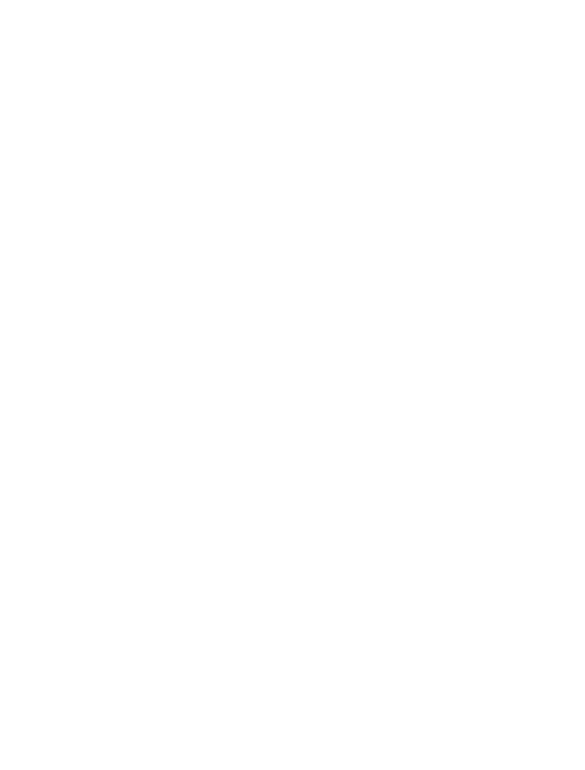
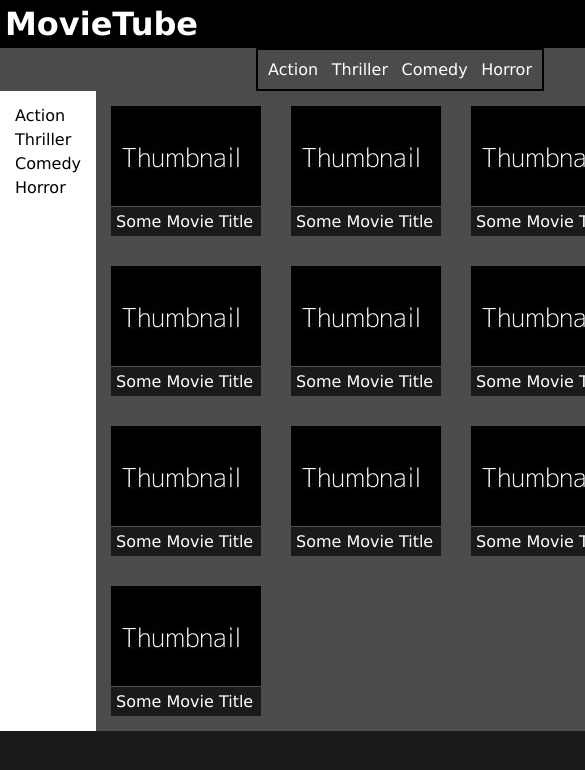
Before and after one commit to DarkoTal-an/uib-layout-flexbox-laying-out-full-page, a plain HTML site: page index.html in a window 390 px wide. Shown: the top 770 px of the page, 585 px wide, since content can reach past the window. Drawn offline with Linux system fonts and the light colour scheme.

Commit message:
exercise finished; looks iddentical; satisfied all requirements; but isnt't responsive in whole!

```diff
--- a/index.html
+++ b/index.html
@@ -5,6 +5,54 @@
         <link rel="stylesheet" href="styles.css">
     </head>
     <body>
+        <header><h1>MovieTube</h1></header>
+
+        <main class="flex-container">
+            <nav class="flex-nav">
+                <ul>
+                    <li>Action</li>
+                    <li>Thriller</li>
+                    <li>Comedy</li>
+                    <li>Horror</li>
+                </ul>
+            </nav>
+
+            <div class="flex-box-body">
+                <aside class="nav-aside">
+                    <ul>
+                        <li>Action</li>
+                        <li>Thriller</li>
+                        <li>Comedy</li>
+                        <li>Horror</li>
+                    </ul>
+                </aside>
+
+                <section class="flex-box-thumbnails">
+                    <div class="thumbnail"><img src="images/thumbnail.jpg" alt="thumbnail"><div><p>Some Movie Title</p>
+                    </div>
+                    </div>
+                    <div class="thumbnail"><img src="images/thumbnail.jpg" alt="thumbnail"><div><p>Some Movie Title</p></div>
+                    </div>
+                    <div class="thumbnail"><img src="images/thumbnail.jpg" alt="thumbnail"><div><p>Some Movie Title</p></div>
+                    </div>
+                    <div class="thumbnail"><img src="images/thumbnail.jpg" alt="thumbnail"><div><p>Some Movie Title</p></div>
+                    </div>
+                    <div class="thumbnail"><img src="images/thumbnail.jpg" alt="thumbnail"><div><p>Some Movie Title</p></div>
+                    </div>
+                    <div class="thumbnail"><img src="images/thumbnail.jpg" alt="thumbnail"><div><p>Some Movie Title</p></div>
+                    </div>
+                    <div class="thumbnail"><img src="images/thumbnail.jpg" alt="thumbnail"><div><p>Some Movie Title</p></div>
+                    </div>
+                    <div class="thumbnail"><img src="images/thumbnail.jpg" alt="thumbnail"><div><p>Some Movie Title</p></div>
+                    </div>
+                    <div class="thumbnail"><img src="images/thumbnail.jpg" alt="thumbnail"><div><p>Some Movie Title</p></div>
+                    </div>
+                    <div class="thumbnail"><img src="images/thumbnail.jpg" alt="thumbnail"><div><p>Some Movie Title</p></div>
+                    </div>
+                </section>
+            </div>
+
+        </main>
 
     </body>
 </html>
--- a/styles.css
+++ b/styles.css
@@ -3,3 +3,105 @@
     margin: 0px;
     font-family: Verdana, Geneva, Tahoma, sans-serif;
 }
+
+html {
+    background-color: #1a1a1a;
+}
+
+body {
+    background-color: #4b4b4b;
+    margin: 0px auto;
+    width: 800px;
+    /* height: 99vh; */
+
+}
+
+header {
+    background-color: #000;
+    color: white;
+    padding: 5px;
+
+}
+
+/* shutting the boring bullets down */
+li {
+    list-style-type: none;
+
+}
+
+/* the main container-insuring that the flex-boxes and elements contained get the 100% space inside the body */
+
+.flex-container {
+    display: flex;
+    flex-direction: column;
+    /* width: 100%; */
+    /* height: 100%; */
+}
+
+/* 1.flex.box alone as navigation bar horizontal */
+.flex-nav {
+    display: flex;
+    justify-content: center;    /* for the centering..goes with the margin in UL as well*/
+
+}
+
+.flex-nav ul {
+    border: 2px solid;
+    display: flex;
+    flex-direction: row;
+    justify-content: space-between;  /* or -around?*/
+    width: 33%;
+    padding: 10px;
+    /* margin: 0 auto; */
+}
+
+.flex-nav li {
+    /* border: 1px dotted; */
+    color: white;
+}
+
+/* 2. flex-box-consists of the .nav-aside & flex_thumbnails */
+
+.flex-box-body {
+    display: flex;
+    height: 100%;
+    /* align-items: stretch; */
+
+}
+
+/* navigation bar/ genres list vertical aside */
+
+.nav-aside {
+    background-color: white;
+    padding: 10px;
+
+}
+
+.nav-aside li {
+    margin: 5px;
+}
+
+
+/* 3. flex-box-is inside of flex-body */
+.flex-box-thumbnails {
+    display: flex;
+    flex-wrap: wrap;
+    height: 100%;
+    /* padding-right: 20px; */
+    /* flex-grow: 1; */
+
+}
+
+.thumbnail {
+    width: 150px;
+    margin: 15px;
+}
+
+.thumbnail p {
+    background-color: #1a1a1a;
+    color: white;
+    padding: 5px;
+    margin-top: -3px;
+
+
+}
```
